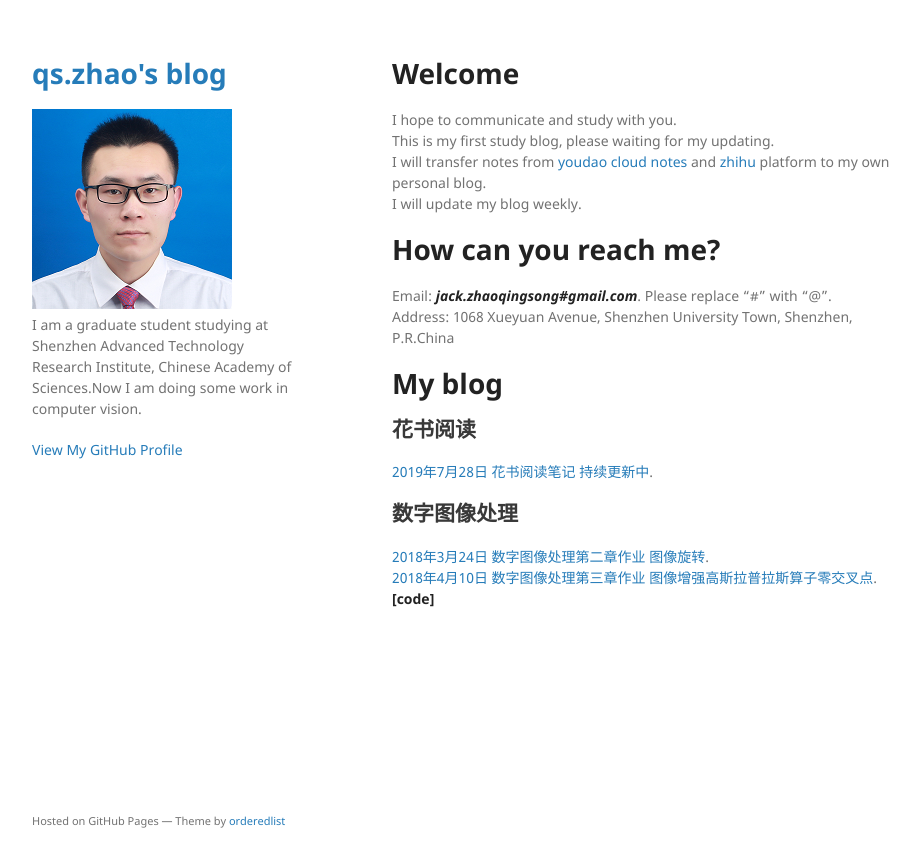
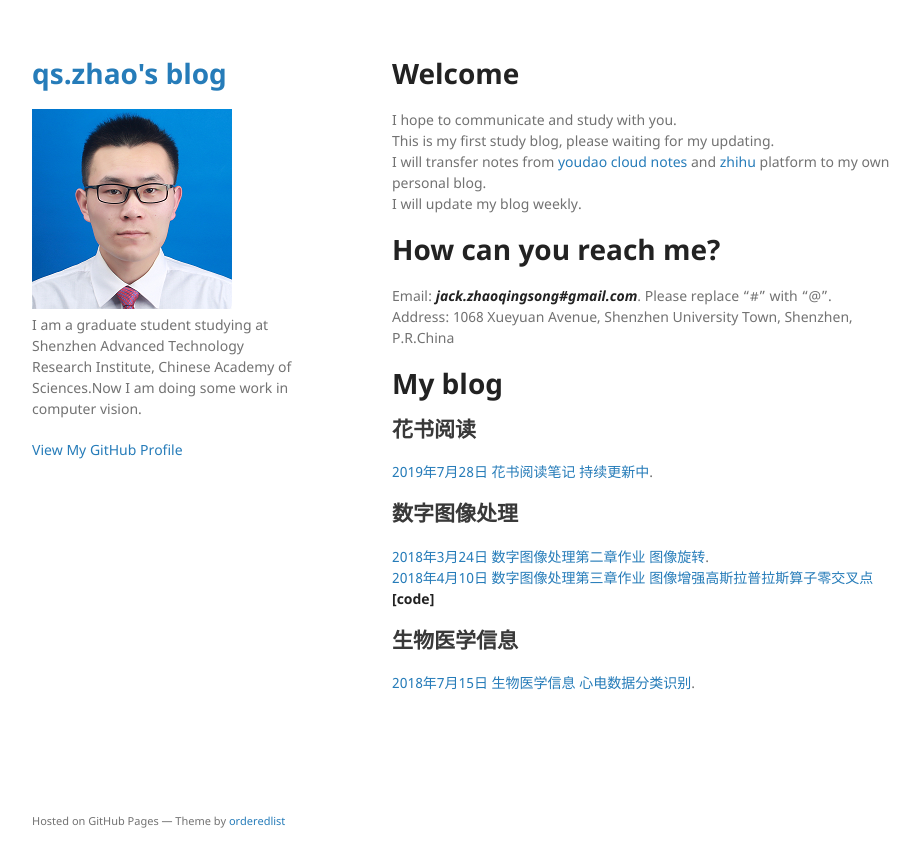
Before and after one commit to mengzhezhou/mengzhezhou.github.io, a Jekyll site: the page built from index.md, in a window 1280 px wide. Shown: the top 867 px of the page, without its empty margins (178-1098 px from the left). Built offline with Jekyll 4.4.1, drawn with Linux system fonts in a browser that asks for light colours; our own code applies the rules of GitHub Pages for plain Markdown files.

Commit message:
add jekyll theme

```diff
--- a/index.md
+++ b/index.md
@@ -13,4 +13,6 @@ Email: ***jack.zhaoqingsong#gmail.com***. Please replace "#" with "@".
 [2019年7月28日 花书阅读笔记 持续更新中](./docs/20190728 deep learning note.html).
 ## 数字图像处理
 [2018年3月24日 数字图像处理第二章作业 图像旋转](./docs/DIP course chapter 2 image rotation.md).
-<br>[2018年4月10日 数字图像处理第三章作业 图像增强高斯拉普拉斯算子零交叉点](https://zhuanlan.zhihu.com/p/35239779). [**\[code\]**](https://github.com/ZQSIAT/blog_code/blob/master/DIP%20Chapter3%20image%20intensification/image_intensification.cpp)
+<br>[2018年4月10日 数字图像处理第三章作业 图像增强高斯拉普拉斯算子零交叉点](https://zhuanlan.zhihu.com/p/35239779)[**\[code\]**](https://github.com/ZQSIAT/blog_code/blob/master/DIP%20Chapter3%20image%20intensification/image_intensification.cpp)
+## 生物医学信息
+[2018年7月15日 生物医学信息 心电数据分类识别](https://zhuanlan.zhihu.com/p/39771706).
```
